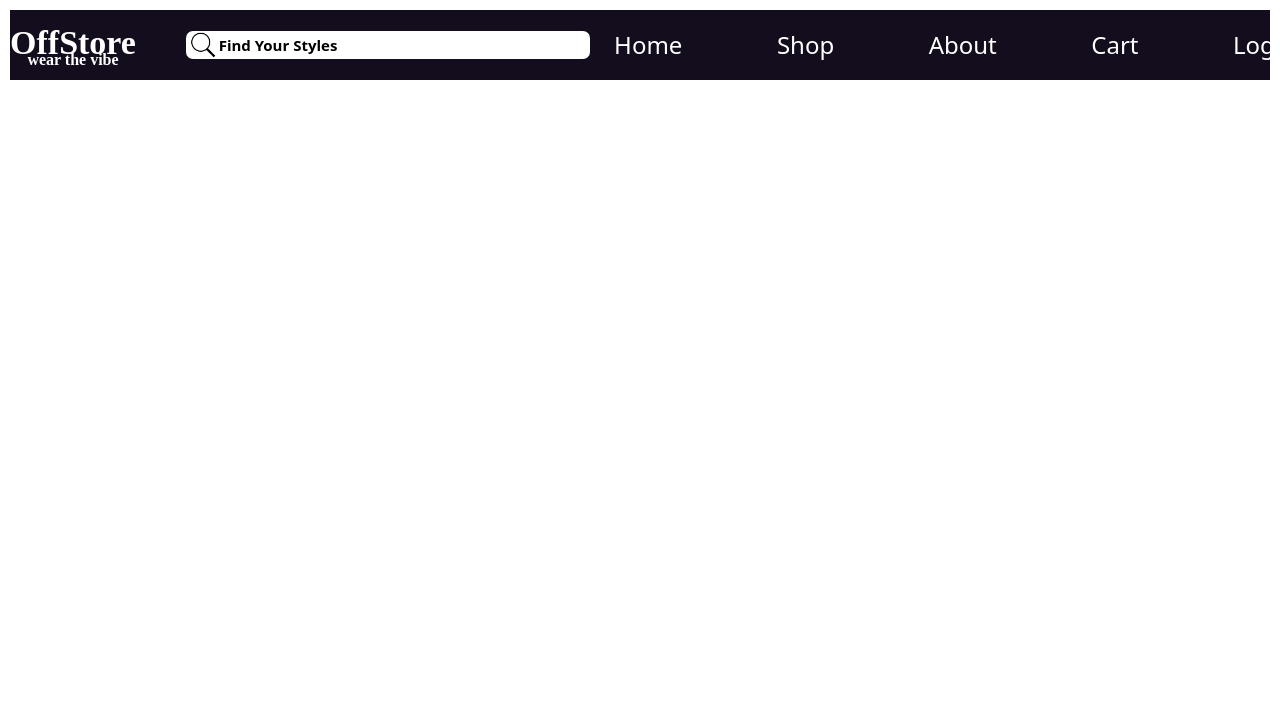
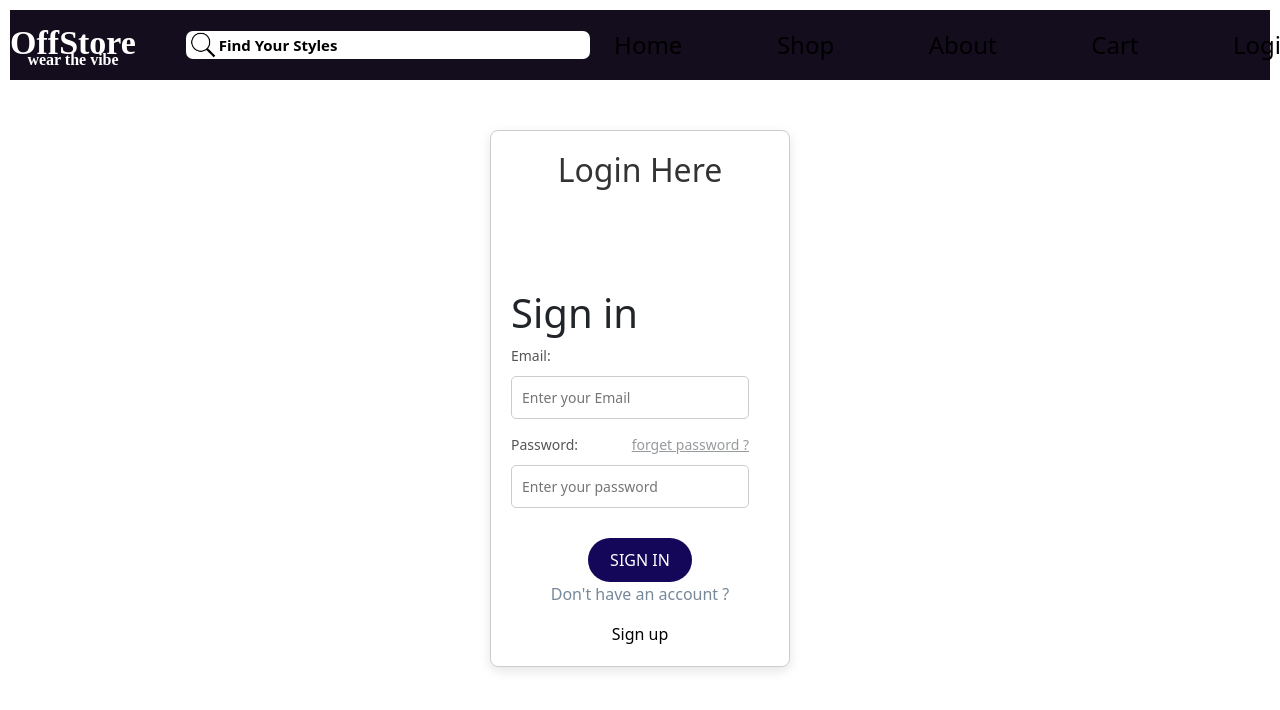
Before and after one commit to kshitij12375/OffStore, a React (Vite) app: page /login in a window 1280 px wide. Shown: the top 710 px of the page. Built offline with nearby package versions, Linux system fonts and the light colour scheme; a web font is replaced by a local one.

Commit message:
initial commit

```diff
--- a/src/Components/Login.css
+++ b/src/Components/Login.css
@@ -0,0 +1,88 @@
+
+    /* Container */
+.login-container {
+    width: 300px;
+    margin: 50px auto;
+    padding: 20px;
+    border: 1px solid #ccc;
+    border-radius: 8px;
+    box-shadow: 0 4px 12px rgba(0, 0, 0, 0.1);
+    text-align: center;
+    background-color: #fff;
+  }
+
+  h2 {
+    margin-bottom: 20px;
+    color: #333;
+  }
+
+  /* Input fields */
+  .input-field {
+    margin-bottom: 15px;
+    margin-right: 20px;
+    text-align: left;
+  }
+
+  .input-field label {
+    display: block;
+    font-size: 14px;
+    margin-bottom: 5px;
+    color: #555;
+  }
+
+  .input-field input {
+    width: 100%;
+    padding: 10px;
+    font-size: 14px;
+    border: 1px solid #ccc;
+    border-radius: 5px;
+    margin-top: 5px;
+  }
+
+  .input-field input:focus {
+    outline: none;
+    border-color: #4CAF50;
+  }
+
+  /* Button */
+  .login-button {
+    padding: 10px 15px;
+    background-color: #140658;
+    color: #fff;
+    font-size: 16px;
+    border: none;
+    border-radius: 40px;
+    cursor: pointer;
+    width: 40%;
+    margin-top: 15px;
+  }
+
+  .login-button:hover {
+    background-color: #240869;
+  }
+
+  .text {
+    color: lightslategray;
+  }
+
+  .text1 {
+    color: lightslategray;
+  }
+
+  .link {
+    color: black;
+  }
+  .pass{
+    display: flex;
+    justify-content: space-between;
+  }
+  .forget{
+    color: #979b9d;
+  }
+
+  /* Responsive Design */
+  @media (max-width: 500px) {
+    .login-container {
+      width: 90%;
+    }
+  }
--- a/src/Components/Login.jsx
+++ b/src/Components/Login.jsx
@@ -1,2 +1,32 @@
-const Login = () => <h1></h1>;
+import './Login.css'
+
+
+const Login = () => {
+  return (
+    <div className="login-container">
+      <h2>Login Here</h2>
+
+
+      <div className="input-field">
+      <h4 className='text1'>welcome back !!! </h4>
+        <h1>Sign in</h1>
+        <label htmlFor="Email">Email:</label>
+        <input type="text" id="username" placeholder="Enter your Email" />
+      </div>
+      <div className="input-field">
+        <div className="pass">
+        <label htmlFor="password">Password:</label>
+        <label htmlFor="password"> <a className='forget' href="forgot password page"> forget password ?</a></label>
+        </div>
+        <input type="password" id="password" placeholder="Enter your password" />
+      </div>
+
+      <button className="login-button">SIGN IN </button>
+      <p className='text'> Don't have an account ? </p>
+      <a className='link' href="sign up page">Sign up</a>
+
+    </div>
+  );
+};
+
 export default Login;
```
